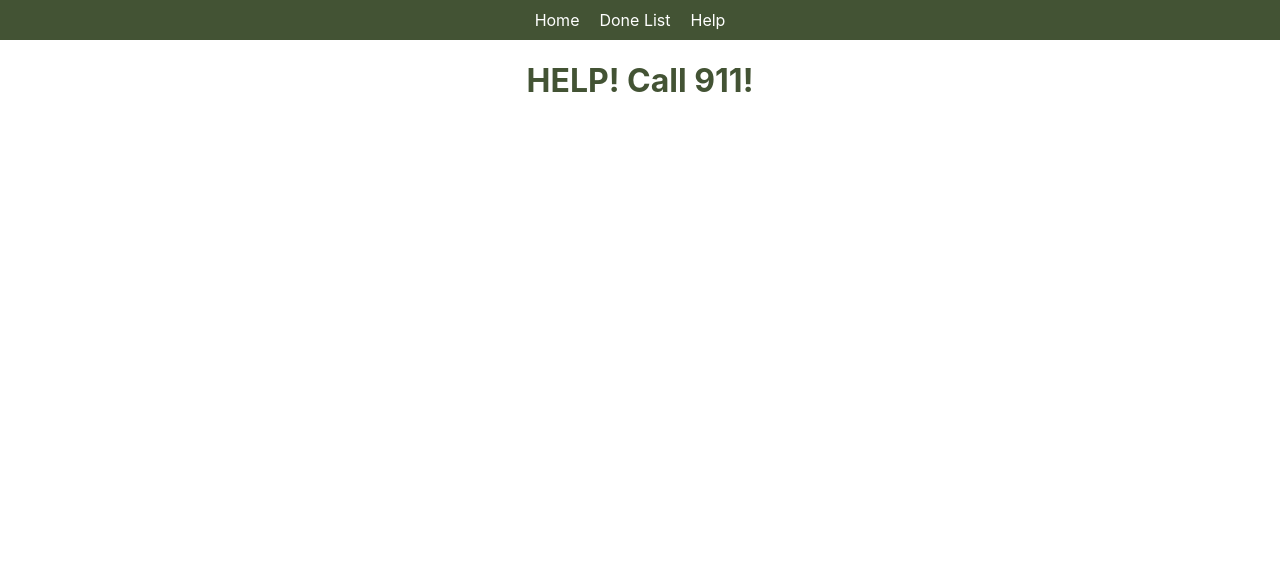
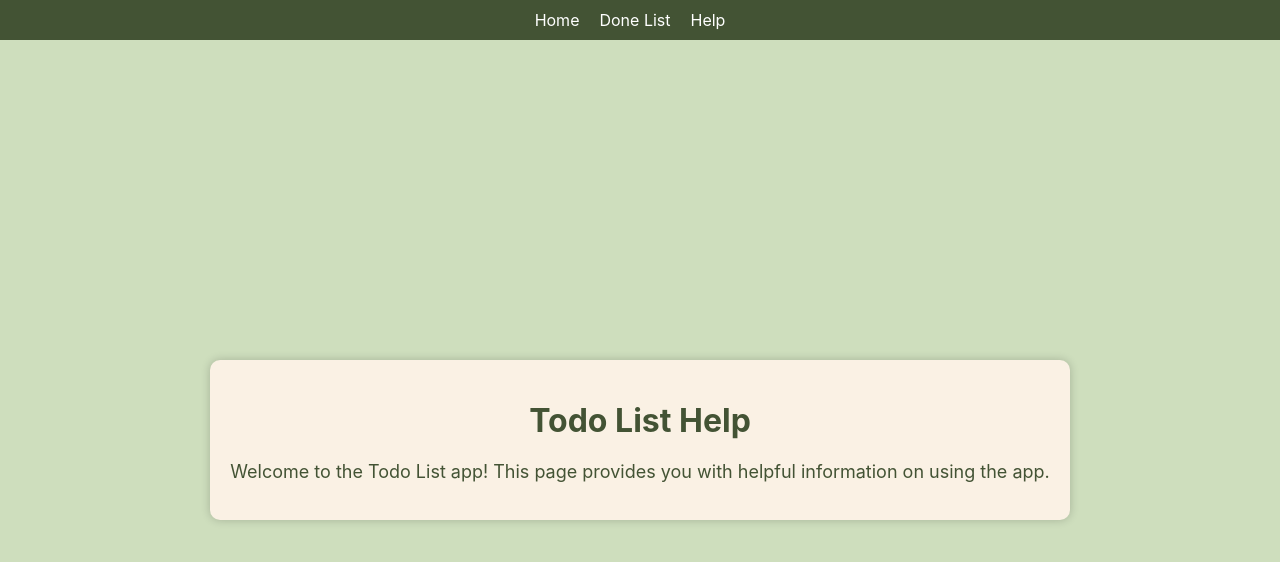
Before and after one commit to Pshhtacio/react-hw, a React (Create React App) app in the folder todo-list/: page /help in a window 1280 px wide. Shown: the top 562 px of the page. Built offline with nearby package versions, Linux system fonts and the light colour scheme.

Commit message:
refactor: update style

```diff
--- /dev/null
+++ b/todo-list/src/css/HelpPage.css
@@ -0,0 +1,27 @@
+.help-page-container {
+    display: flex;
+    justify-content: center;
+    align-items: center;
+    min-height: 100vh;
+    background-color: #CEDEBD;
+    overflow: hidden;
+  }
+
+  .help-page-content {
+    text-align: center;
+    background-color: #FAF1E4;
+    padding: 20px;
+    border-radius: 10px;
+    box-shadow: 0 0 10px rgba(0, 0, 0, 0.2);
+  }
+
+  h1 {
+    font-size: 32px;
+    color: #435334;
+  }
+
+  p {
+    font-size: 18px;
+    color: #435334;
+    margin-top: 20px;
+  }
--- a/todo-list/src/pages/HelpPage.js
+++ b/todo-list/src/pages/HelpPage.js
@@ -1,7 +1,15 @@
+import React from "react";
+import "../css/HelpPage.css";
 export default function HelpPage() {
-  return(
-    <div>
-      <h1>HELP! Call 911!</h1>
+  return (
+    <div className="help-page-container">
+      <div className="help-page-content">
+        <h1>Todo List Help</h1>
+        <p>
+          Welcome to the Todo List app! This page provides you with helpful
+          information on using the app.
+        </p>
+      </div>
     </div>
-  )
+  );
 }
```
